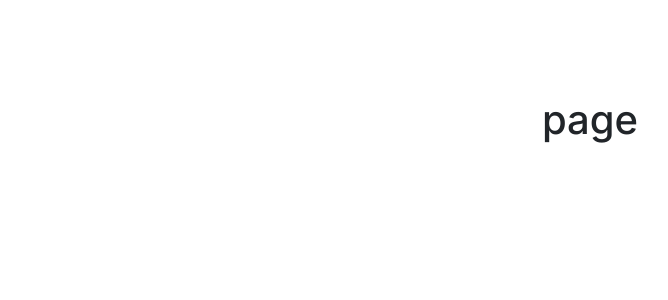
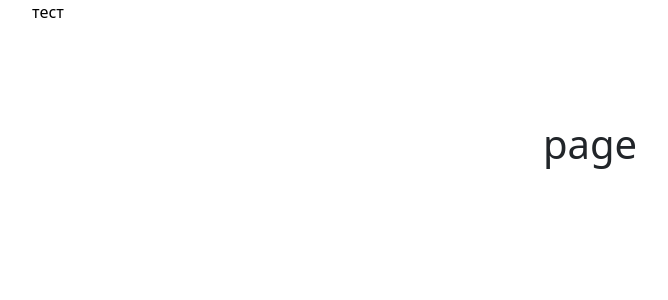
Before and after one commit to troyanskii-vladimir/guest-accounting, a Next.js app: page / in a window 1280 px wide. Shown: the top 300 px of the page, without its empty margins (50-718 px from the left). Built offline with nearby package versions, Linux system fonts and the light colour scheme.

Commit message:
feat: Добавляет лайаут

```diff
--- a/app/layout.tsx
+++ b/app/layout.tsx
@@ -1,9 +1,8 @@
 import type { Metadata } from "next";
-import { Inter } from "next/font/google";
 import './globalStyles/globals.scss';
 import 'bootstrap/scss/bootstrap.scss';
+import Layout from '@/components/layouts/layout';
 
-const inter = Inter({ subsets: ["latin"] });
 
 export const metadata: Metadata = {
   title: "Create Next App",
@@ -17,7 +16,9 @@ export default function RootLayout({
 }>) {
   return (
     <html lang="en">
-      <body className={inter.className}>{children}</body>
+      <body>
+        <Layout children={children} />
+      </body>
     </html>
   );
 }
--- /dev/null
+++ b/components/layouts/layout.tsx
@@ -0,0 +1,13 @@
+import Header from '../modules/header/header';
+
+function Layout({children}: {children: React.ReactNode}) {
+  return (
+    <>
+      <Header />
+      {children}
+      <div></div>
+    </>
+  );
+}
+
+export default Layout;
--- a/components/modules/header/header.tsx
+++ b/components/modules/header/header.tsx
@@ -1,6 +1,13 @@
 function Header() {
   return (
-
+    <header className="header">
+      <div className="container header__container">
+        <button className="btn-reset header__burger">
+          <span>тест</span>
+          <span></span>
+        </button>
+      </div>
+    </header>
   );
 }
 
```
